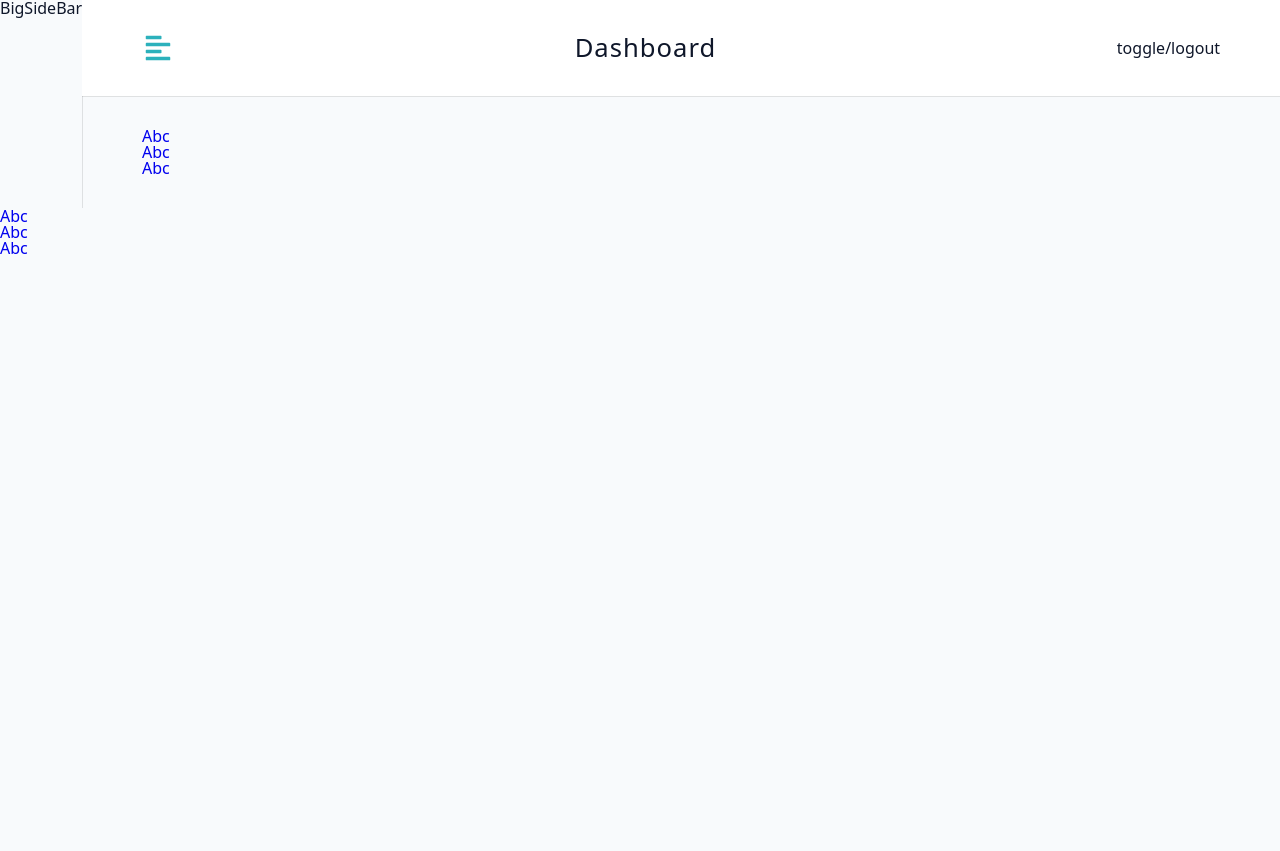
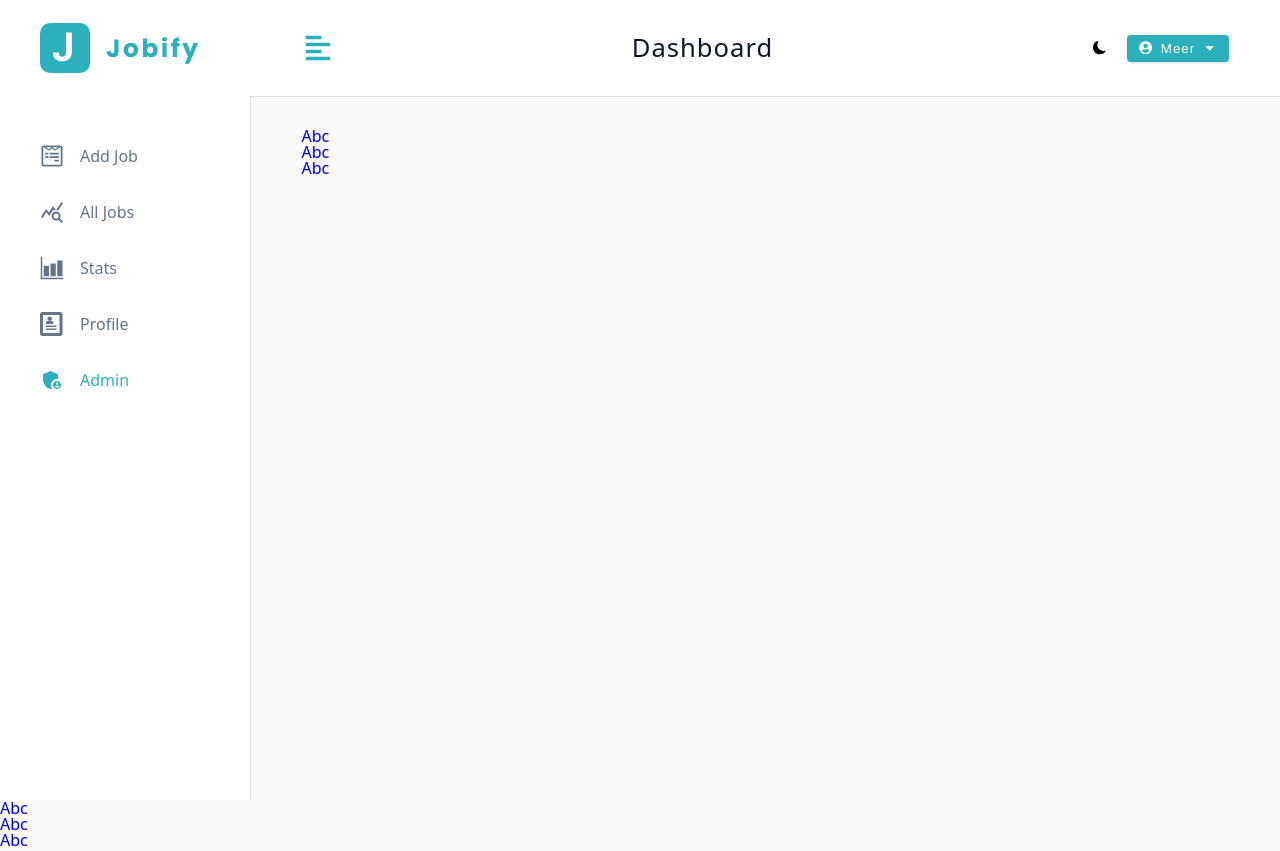
Before and after one commit to MeerUzairWasHere/Jobify, a React (Vite) app in the folder client/: page /dashboard/admin in a window 1280 px wide. Before the commit the page ends 800 px from the top, so only its background shows below. Built offline with nearby package versions, Linux system fonts and the light colour scheme.

Commit message:
Added Dashboard page and dark-theme

```diff
--- a/client/src/App.jsx
+++ b/client/src/App.jsx
@@ -12,6 +12,14 @@
   AddJob,
   AllJobs,
 } from "./pages";
+
+export const checkDefaultTheme = () => {
+  const isDarkTheme = localStorage.getItem("darkTheme") === "true";
+  document.body.classList.toggle("dark-theme", isDarkTheme);
+  return isDarkTheme;
+};
+
+checkDefaultTheme();
 
 const router = createBrowserRouter([
   {
@@ -52,8 +60,8 @@
             element: <Profile />,
           },
           {
-            path: "admin",
-            element: <Admin />,
+            path: "stats",
+            element: <Stats />,
           },
         ],
       },
--- a/client/src/assets/wrappers/LogoutContainer.js
+++ b/client/src/assets/wrappers/LogoutContainer.js
@@ -15,7 +15,7 @@
   }
   .dropdown {
     position: absolute;
-    top: 45px;
+    top: 35px;
     left: 0;
     width: 100%;
     box-shadow: var(--shadow-2);
--- a/client/src/components/BigSideBar.jsx
+++ b/client/src/components/BigSideBar.jsx
@@ -1,6 +1,26 @@
 import Wrapper from "../assets/wrappers/BigSidebar";
+import { useDashboardContext } from "../pages/DashboardLayout";
+import Logo from "./Logo";
+import NavLinks from "./NavLinks";
 
 const BigSideBar = () => {
-  return <Wrapper>BigSideBar</Wrapper>;
+  const { showSidebar } = useDashboardContext();
+
+  return (
+    <Wrapper>
+      <div
+        className={
+          showSidebar ? "sidebar-container" : "sidebar-container show-sidebar"
+        }
+      >
+        <div className="content">
+          <header>
+            <Logo />
+          </header>
+          <NavLinks isBigSidebar />
+        </div>
+      </div>
+    </Wrapper>
+  );
 };
 export default BigSideBar;
--- /dev/null
+++ b/client/src/components/LogoutContainer.jsx
@@ -0,0 +1,33 @@
+import { FaUserCircle, FaCaretDown } from "react-icons/fa";
+import Wrapper from "../assets/wrappers/LogoutContainer";
+import { useState } from "react";
+import { useDashboardContext } from "../pages/DashboardLayout";
+
+const LogoutContainer = () => {
+  const { user, logoutUser } = useDashboardContext();
+  const [showLogout, setShowLogout] = useState(false);
+
+  return (
+    <Wrapper>
+      <button
+        type="button"
+        className="btn logout-btn"
+        onClick={() => {
+          setShowLogout(!showLogout);
+        }}
+      >
+        <FaUserCircle />
+        {user?.name}
+        <FaCaretDown />
+      </button>
+
+      <div className={showLogout ? "dropdown show-dropdown" : "dropdown"}>
+        <button type="button" className="dropdown-btn" onClick={logoutUser}>
+          logout
+        </button>
+      </div>
+    </Wrapper>
+  );
+};
+
+export default LogoutContainer;
--- /dev/null
+++ b/client/src/components/NavLinks.jsx
@@ -0,0 +1,27 @@
+import { NavLink } from "react-router-dom";
+import { useDashboardContext } from "../pages/DashboardLayout";
+import links from "../utils/links";
+
+const NavLinks = ({ isBigSidebar }) => {
+  const { toggleSidebar, user } = useDashboardContext();
+  return (
+    <div className="nav-links">
+      {links.map((link) => {
+        const { text, path, icon } = link;
+        return (
+          <NavLink
+            to={path}
+            key={text}
+            onClick={isBigSidebar ? null : toggleSidebar}
+            className="nav-link"
+            end
+          >
+            <span className="icon">{icon}</span>
+            {text}
+          </NavLink>
+        );
+      })}
+    </div>
+  );
+};
+export default NavLinks;
--- a/client/src/components/Navbar.jsx
+++ b/client/src/components/Navbar.jsx
@@ -1,10 +1,11 @@
 import Wrapper from "../assets/wrappers/Navbar";
 import { FaAlignLeft } from "react-icons/fa";
 import Logo from "./Logo";
+import LogoutContainer from "./LogoutContainer";
+import ThemeToggle from "./ThemeToggle";
 import { useDashboardContext } from "../pages/DashboardLayout";
 const Navbar = () => {
   const { toggleSidebar } = useDashboardContext();
-
   return (
     <Wrapper>
       <div className="nav-center">
@@ -15,7 +16,10 @@
           <Logo />
           <h4 className="logo-text">Dashboard</h4>
         </div>
-        <div className="btn-container">toggle/logout</div>
+        <div className="btn-container">
+          <ThemeToggle />
+          <LogoutContainer />
+        </div>
       </div>
     </Wrapper>
   );
--- a/client/src/components/SmallSidebar.jsx
+++ b/client/src/components/SmallSidebar.jsx
@@ -1,8 +1,29 @@
+import { FaTimes } from "react-icons/fa";
 import Wrapper from "../assets/wrappers/SmallSidebar";
 import { useDashboardContext } from "../pages/DashboardLayout";
+import Logo from "./Logo";
+import NavLinks from "./NavLinks";
+const SmallSidebar = () => {
+  const { showSidebar, toggleSidebar } = useDashboardContext();
 
-const SmallSidebar = () => {
-  const { isDarkTheme } = useDashboardContext();
-  return <Wrapper>SmallSidebar</Wrapper>;
+  return (
+    <Wrapper>
+      <div
+        className={
+          showSidebar ? "sidebar-container show-sidebar" : "sidebar-container"
+        }
+      >
+        <div className="content">
+          <button type="button" onClick={toggleSidebar} className="close-btn">
+            <FaTimes />
+          </button>
+          <header>
+            <Logo />
+          </header>
+          <NavLinks />
+        </div>
+      </div>
+    </Wrapper>
+  );
 };
 export default SmallSidebar;
--- /dev/null
+++ b/client/src/components/ThemeToggle.jsx
@@ -0,0 +1,17 @@
+import { BsFillSunFill, BsFillMoonFill } from "react-icons/bs";
+import Wrapper from "../assets/wrappers/ThemeToggle";
+import { useDashboardContext } from "../pages/DashboardLayout";
+
+const ThemeToggle = () => {
+  const { isDarkTheme, toggleDarkTheme } = useDashboardContext();
+  return (
+    <Wrapper onClick={toggleDarkTheme}>
+      {isDarkTheme ? (
+        <BsFillSunFill className="toggle-icon" />
+      ) : (
+        <BsFillMoonFill />
+      )}
+    </Wrapper>
+  );
+};
+export default ThemeToggle;
--- a/client/src/pages/DashboardLayout.jsx
+++ b/client/src/pages/DashboardLayout.jsx
@@ -2,17 +2,19 @@
 import Wrapper from "../assets/wrappers/Dashboard";
 import { SmallSidebar, BigSideBar, Navbar } from "../components";
 import { createContext, useContext, useState } from "react";
-
+import { checkDefaultTheme } from "../App";
 const DashboardContext = createContext();
 
 const DashboardLayout = () => {
   const user = { name: "Meer" };
 
   const [showSidebar, setShowSidebar] = useState(false);
-  const [isDarkTheme, setIsDarkTheme] = useState(false);
+  const [isDarkTheme, setIsDarkTheme] = useState(checkDefaultTheme());
 
   const toggleDarkTheme = () => {
-    console.log("toggled theme");
+    const newDarkTheme = !isDarkTheme;
+    setIsDarkTheme(newDarkTheme);
+    localStorage.setItem("darkTheme", newDarkTheme);
   };
 
   const toggleSidebar = () => {
--- /dev/null
+++ b/client/src/utils/links.jsx
@@ -0,0 +1,17 @@
+import React from "react";
+
+import { IoBarChartSharp } from "react-icons/io5";
+import { MdQueryStats } from "react-icons/md";
+import { FaWpforms } from "react-icons/fa";
+import { ImProfile } from "react-icons/im";
+import { MdAdminPanelSettings } from "react-icons/md";
+
+const links = [
+  { text: "add job", path: ".", icon: <FaWpforms /> },
+  { text: "all jobs", path: "all-jobs", icon: <MdQueryStats /> },
+  { text: "stats", path: "stats", icon: <IoBarChartSharp /> },
+  { text: "profile", path: "profile", icon: <ImProfile /> },
+  { text: "admin", path: "admin", icon: <MdAdminPanelSettings /> },
+];
+
+export default links;
```
